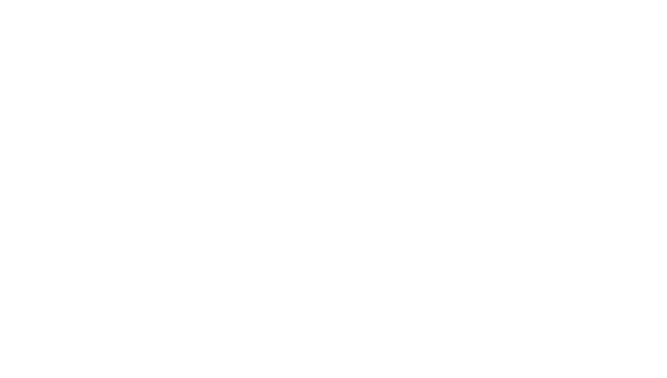
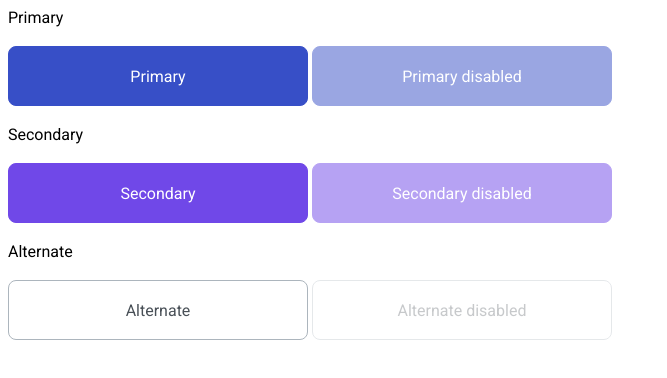
Before and after one commit to js-tasks-ru/htmlcss-20231027_eugene-kachalin, a website: page 03-lection1/01-button/index.html in a window 1280 px wide. Shown: the whole page, without its empty margins (0-667 px from the left). Drawn offline with Linux system fonts and the light colour scheme.

Commit message:
solve 03-01-button

```diff
--- a/03-lection1/01-button/button.css
+++ b/03-lection1/01-button/button.css
@@ -1 +1,70 @@
-/* Стилизация кнопки */
+@import '/assets/css/main.css';
+
+.button {
+
+    border-radius: 8px;
+    border: solid;
+    border-width: 1px;
+    transition: opacity 200ms ease-in-out, background 200ms ease-in-out;
+    /* TODO remove */
+    width: 300px;
+    height: 60px;
+    /* TODO remove */
+}
+.button:enabled:hover {
+    cursor: pointer;
+}
+.button:enabled:active {
+    box-shadow: 2px 2px 5px;
+}
+.button:disabled:hover {
+    cursor: not-allowed;
+}
+
+/* Default state */
+.button_primary {
+    background-color: var(--primary);
+    border-color: var(--primary);
+    color: var(--primary);
+}
+.button_secondary {
+    background-color: var(--secondary);
+    border-color: var(--secondary);
+    color: var(--secondary);
+}
+.button_alternate {
+    background-color: white;
+    border-color: var(--grey-3);
+    color: var(--grey-3);
+}
+
+/* Hover */
+.button_primary:enabled:hover {
+    background-color: #2342C0;
+}
+.button_secondary:enabled:hover {
+    background-color: #5028C6;
+}
+.button_alternate:enabled:hover {
+    border-color: var(--black);
+}
+
+/* Disabled */
+.button_primary:disabled, .button_secondary:disabled {
+    opacity: 50%;
+}
+.button_alternate:disabled {
+    opacity: 30%;
+}
+
+/* Text */
+.button__text {
+    font-size: 16px;
+    float: center;
+}
+.button__text_primary, .button__text_secondary {
+    color: white;
+}
+.button__text_alternate {
+    color: var(--grey-4);
+}
--- a/03-lection1/01-button/index.html
+++ b/03-lection1/01-button/index.html
@@ -6,6 +6,62 @@
         <link rel="stylesheet" href="./button.css">
     </head>
     <body>
+        <span>Primary</span>
+
+        <br/>
+        <br/>
+
+        <button class="button button_primary">
+            <span class="button__text button__text_primary">
+                Primary
+            </span>
+        </button>
+
+        <button class="button button_primary button_disabled" disabled>
+            <span class="button__text button__text_primary">
+                Primary disabled
+            </span>
+        </button>
+
+        <br/>
+        <br/>
+
+        <span>Secondary</span>
+
+        <br/>
+        <br/>
+
+        <button class="button button_secondary">
+            <span class="button__text button__text_secondary">
+                Secondary
+            </span>
+        </button>
+
+        <button class="button button_secondary button_disabled" disabled>
+            <span class="button__text button__text_secondary">
+                Secondary disabled
+            </span>
+        </button>
+
+        <br/>
+        <br/>
+
+        <span>Alternate</span>
+
+        <br/>
+        <br/>
+
+        <button class="button button_alternate">
+            <span class="button__text button__text_alternate">
+                Alternate
+            </span>
+        </button>
+
+        <button class="button button_alternate button_disabled" disabled>
+            <span class="button__text button__text_alternate">
+                Alternate disabled
+            </span>
+        </button>
 
     </body>
 </html>
```
